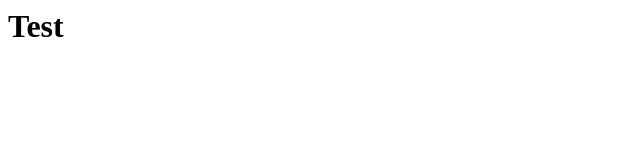
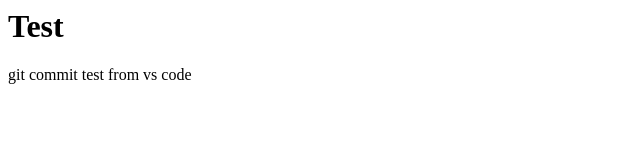
Before and after one commit to yuhye2021/webTest, a plain HTML site: page index.html in a window 1280 px wide. Shown: the whole page, without its empty margins (0-640 px from the left). Drawn offline with Linux system fonts and the light colour scheme.

Commit message:
This is a test

```diff
--- a/index.html
+++ b/index.html
@@ -7,5 +7,6 @@
 </head>
 <body>
     <h1>Test</h1>
+    <p>git commit test from vs code</p>
 </body>
 </html>
```
